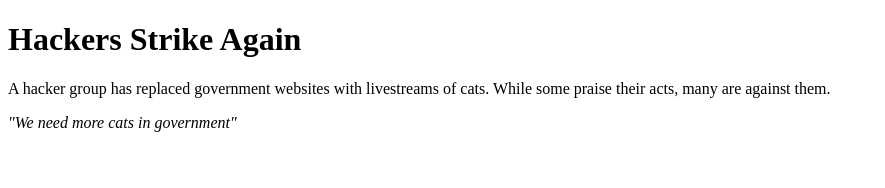
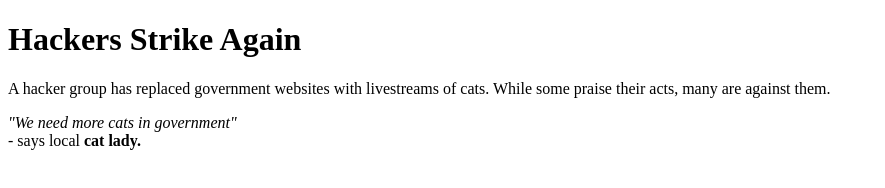
Before and after one commit to AndresLong01/news-basic-HTML, a plain HTML site: page index.html in a window 1280 px wide. Shown: the whole page, without its empty margins (0-885 px from the left). Drawn offline with Linux system fonts and the light colour scheme.

Commit message:
basic changes done

```diff
--- a/index.html
+++ b/index.html
@@ -15,6 +15,8 @@
     <em>
       "We need more cats in government"
     </em>
+    <br>
+    - says local <strong>cat lady.</strong>
   </p>
 </body>
 </html>
```
